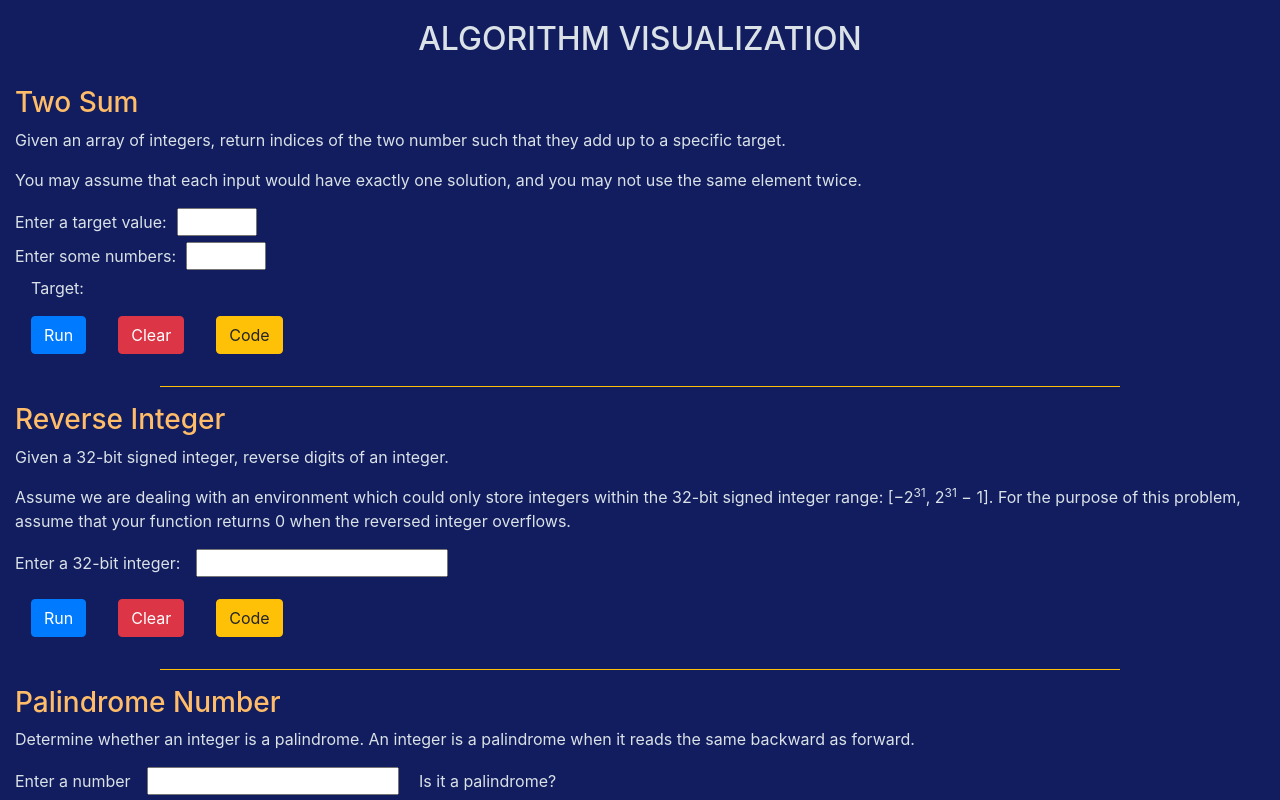
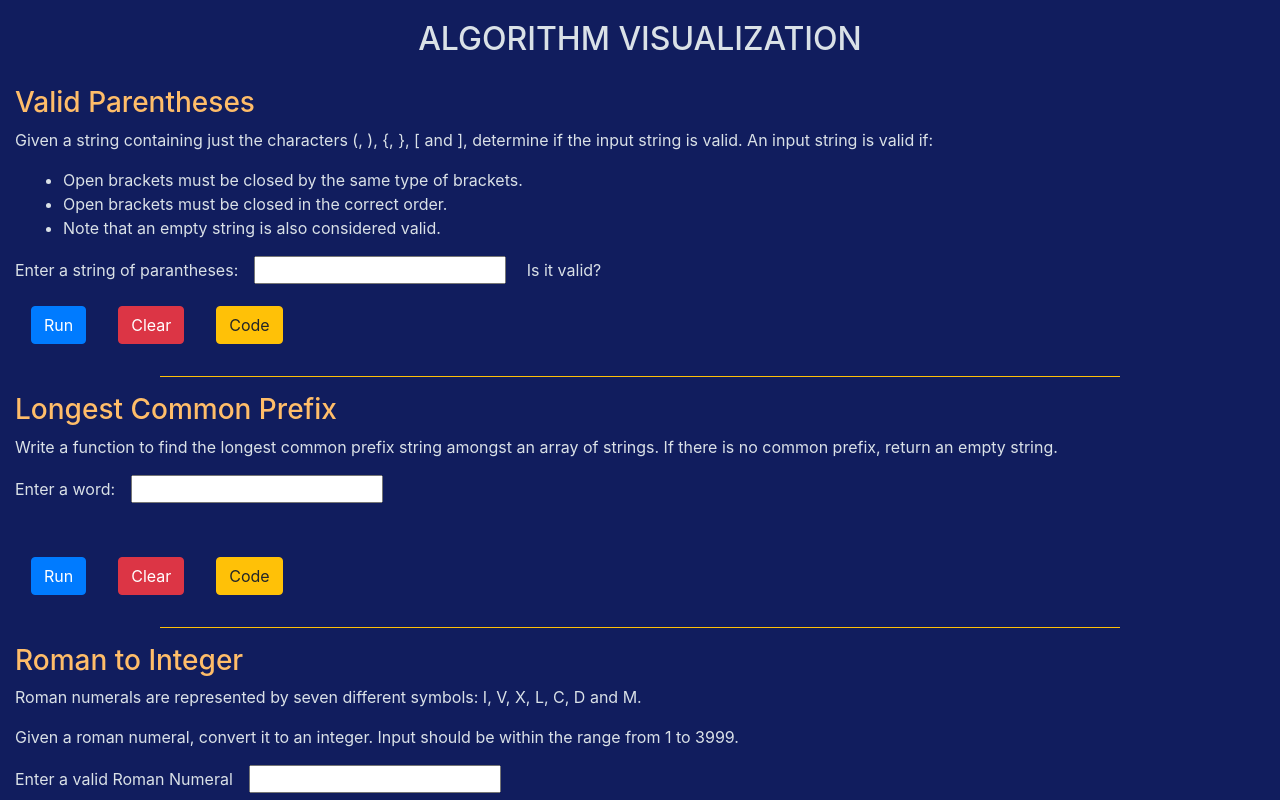
Before and after one commit to mstenflo/algo_visualizations, a React (Create React App) app: page / in a window 1280 px wide. Shown: the top 800 px of the page. Built offline with nearby package versions, Linux system fonts and the light colour scheme.

Commit message:
Valid parentheses

```diff
--- a/src/App.js
+++ b/src/App.js
@@ -13,17 +13,17 @@ function App() {
     <div id="wrapper">
       <div>
         <h2>Algorithm Visualization</h2>
-        <TwoSum />
+        <ValidParentheses />
+        <div className="border-bottom w-75 mx-auto m-3 border-warning"></div>
+        <LongestCommonPrefix />
+        <div className="border-bottom w-75 mx-auto m-3 border-warning"></div>
+        <RomanToInteger />
+        <div className="border-bottom w-75 mx-auto m-3 border-warning"></div>
+        <PalindromeNumber />
         <div className="border-bottom w-75 mx-auto m-3 border-warning"></div>
         <ReverseInteger />
         <div className="border-bottom w-75 mx-auto m-3 border-warning"></div>
-        <PalindromeNumber />
-        <div className="border-bottom w-75 mx-auto m-3 border-warning"></div>
-        <RomanToInteger />
-        <div className="border-bottom w-75 mx-auto m-3 border-warning"></div>
-        <LongestCommonPrefix />
-        <div className="border-bottom w-75 mx-auto m-3 border-warning"></div>
-        <ValidParentheses />
+        <TwoSum />
         <div className="border-bottom w-75 mx-auto m-3 border-warning"></div>
       </div>
     </div>
--- a/src/components/algorithms/ValidParentheses.js
+++ b/src/components/algorithms/ValidParentheses.js
@@ -1,17 +1,110 @@
 import React, { Component } from 'react';
+import Buttons from '../Buttons';
+import Modal from '../Modal';
 
 class ValidParentheses extends Component {
   constructor(props) {
     super(props);
 
     this.state = {
-      result: ''
+      result: '',
+      parentheses: ''
+    }
+
+    this.clear = this.clear.bind(this);
+    this.runAlgo = this.runAlgo.bind(this);
+    this.onKeyDown = this.onKeyDown.bind(this);
+  }
+
+  isValid(s) {
+    if (s === null || s.length === 0) return true;
+    let stack = [];
+    for (let i = 0; i < s.length; i++) {
+      if (s[i] === "{") {
+        stack.push("}");
+      } else if (s[i] === "[") {
+        stack.push("]");
+      } else if (s[i] === '(') {
+        stack.push(')');
+      } else {
+        if (s[i] !== stack.pop()) return false;
+      }
+    }
+    if (stack.length > 0) return false;
+    return true;
+  }
+
+  runAlgo() {
+    let result = this.isValid(this.state.parentheses);
+    this.setState({
+      result
+    })
+  }
+
+  clear() {
+    this.setState({
+      result: '',
+      parentheses: ''
+    })
+  }
+
+  onKeyDown(e) {
+    if (e.key === 'Enter') {
+      e.preventDefault();
+      this.runAlgo();
     }
   }
 
-  reverse(x) {
-    let rev = parseInt(String(x).split('').reverse().join('')) * Math.sign(x);
-    return Math.abs(rev) > Math.pow(2, 31) - 1 ? 0 : rev;
+  modalContent() {
+    return (
+      <div>
+        <p className="text-secondary">Every opening parentheses must be followed by a closing parentheses of the same type or by another open parentheses of any type. So essentially you can simply add the corresponding closing parentheses to a stack whenever an open parentheses is encountered. When a closing parentheses is encountered, it must match the last item on the stack.</p>
+        <pre>
+          <code>
+            {
+              `function isValid(s) {
+  if (s === null || s.length === 0) return true;
+  let stack = [];
+  for (let i = 0; i < s.length; i++) {
+    if (s[i] === "{") {
+      stack.push("}");
+    } else if (s[i] === "[") {
+      stack.push("]");
+    } else if (s[i] === '(') {
+      stack.push(')');
+    } else {
+      if (s[i] !== stack.pop()) return false;
+    }
+  }
+  if (stack.length > 0) return false;
+  return true;
+}`
+            }
+          </code>
+        </pre>
+      </div>
+    )
+  }
+
+  update(field) {
+    return e => this.setState({
+      [field]: e.currentTarget.value
+    })
+  }
+
+  renderResult() {
+    if (this.state.result) {
+    return (
+      <span className="border p-2 rounded bg-success text-dark m-3 border-dark">Yes</span>
+    )
+  } else {
+    if (this.state.result === '') {
+      return null;
+    }
+    return (
+      <span className="border p-2 rounded bg-danger text-light m-3 border-dark">No</span>
+      )
+  }
   }
 
   render() {
@@ -33,8 +126,29 @@ class ValidParentheses extends Component {
         <input
           id="parentheses"
           name="parentheses"
-
+          type="string"
+          className="ml-3"
+          value={this.state.parentheses}
+          onKeyDown={this.onKeyDown}
+          onChange={this.update('parentheses')}
         />
+        <span className="ml-3"> Is it valid? </span>
+        {this.renderResult()}
+        <br />
+        <Buttons
+          runAlgo={this.runAlgo}
+          clear={this.clear}
+          code="#validParentheses"
+        />
+        <div
+          className="modal fade"
+          data-backdrop="false"
+          id="validParentheses"
+          tabIndex="-1"
+          style={{ display: 'none' }}
+        >
+          <Modal content={this.modalContent} />
+        </div>
       </div>
     );
   }
```
